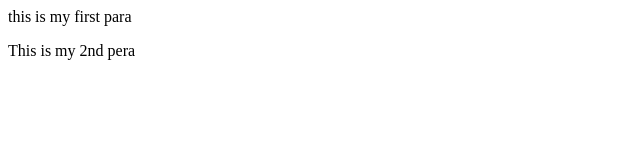
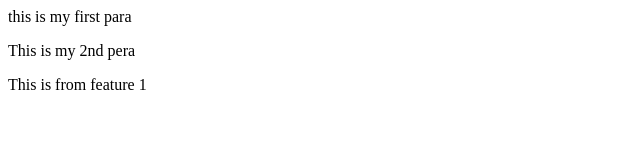
Before and after one commit to TaufiqulIslamKhan/Cse471, a plain HTML site: page index.html in a window 1280 px wide. Shown: the whole page, without its empty margins (0-640 px from the left). Drawn offline with Linux system fonts and the light colour scheme.

Commit message:
feature addede

```diff
--- a/index.html
+++ b/index.html
@@ -1,2 +1,3 @@
 <p> this is my first para </p>
 <p>This is my 2nd pera </p>
+<p>This is from feature 1</p>
```
